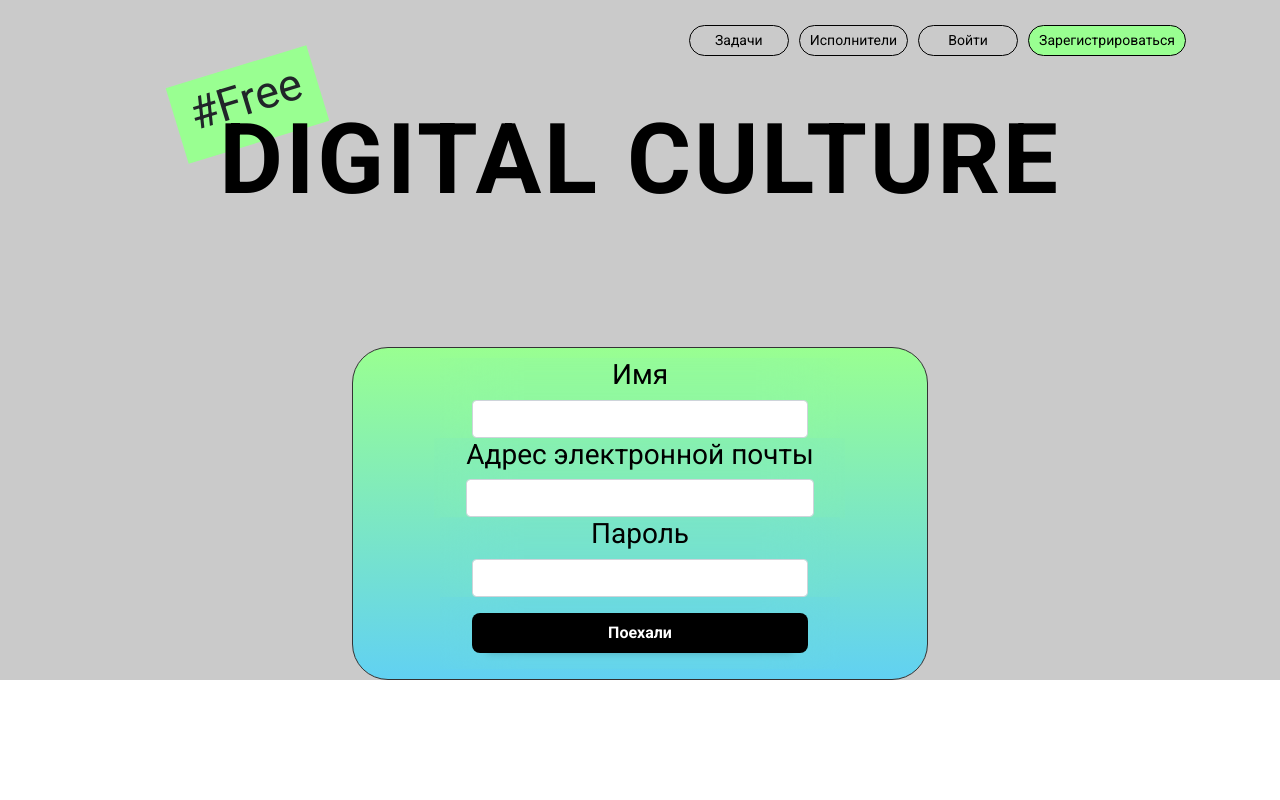
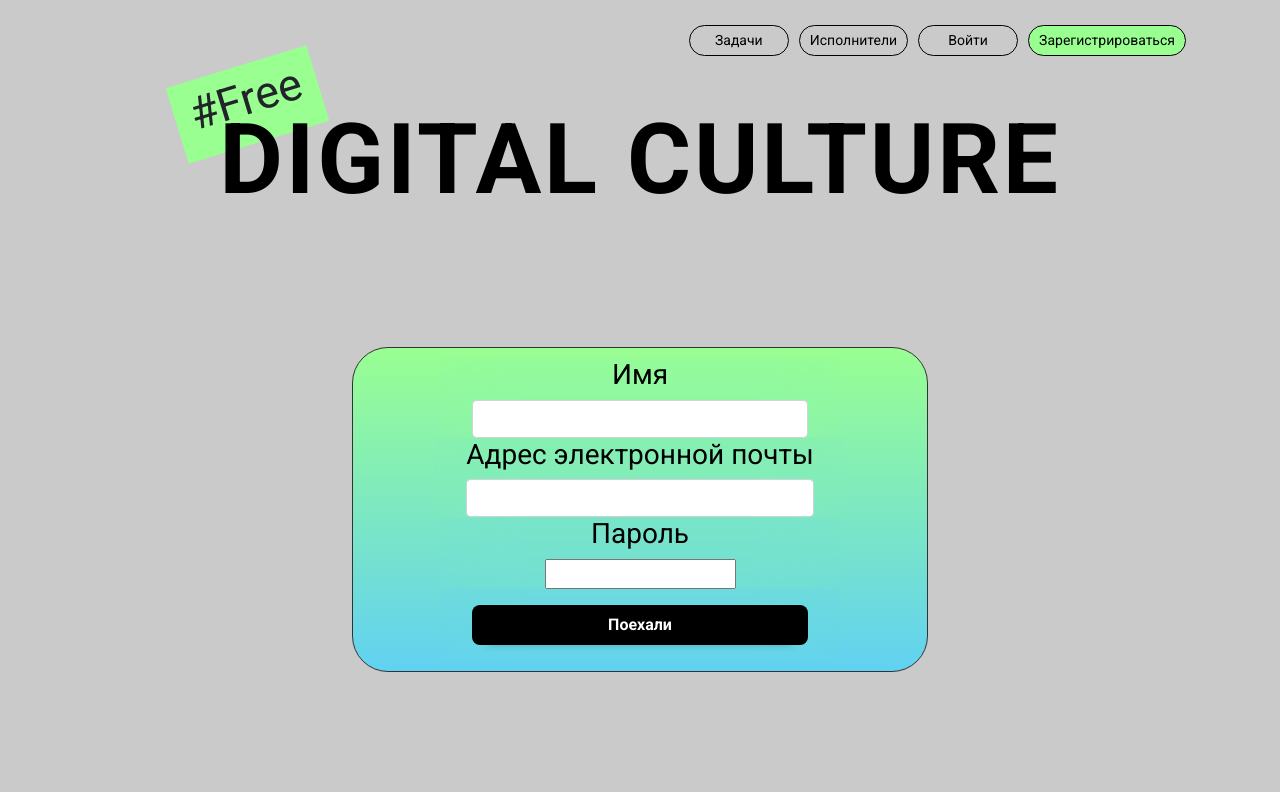
Before and after one commit to Frataim/Digital-Culture, a React (Create React App) app in the folder client/: page /signup in a window 1280 px wide. Built offline with nearby package versions, Linux system fonts and the light colour scheme; no server answers.

Commit message:
fix register

```diff
--- a/client/src/components/Authentication/Signup/Signup.jsx
+++ b/client/src/components/Authentication/Signup/Signup.jsx
@@ -28,6 +28,7 @@ const Signup = () => {
     navigate('/')
   }
   return (
+    <div className={style.signupContainer}>
       <form className={style.form} onSubmit={(e) => regHandler(e)}>
         <div className={style.container}>
           <h3 className={style.h3}>Имя</h3>
@@ -37,8 +38,6 @@ const Signup = () => {
             value={reg.name}
             onChange={inputChange}
             className="form-control"
-          id="exampleInputText"
-          aria-describedby="emailHelp"
           />
         </div>
         <div className={style.container}>
@@ -49,8 +48,6 @@ const Signup = () => {
             value={reg.email}
             onChange={inputChange}
             className="form-control"
-          id="exampleInputEmail1"
-          aria-describedby="emailHelp"
           />
         </div>
         <div className={style.container}>
@@ -60,8 +57,6 @@ const Signup = () => {
             name="password"
             value={reg.password}
             onChange={inputChange}
-          className="form-control"
-          id="exampleInputPassword1"
           />
         </div>
         <div className={style.container}>
@@ -74,6 +69,8 @@ const Signup = () => {
           </button>
         </div>
       </form>
+    </div>
+
   )
 }
 
--- a/client/src/components/Authentication/Signup/style.module.css
+++ b/client/src/components/Authentication/Signup/style.module.css
@@ -51,10 +51,8 @@
   padding: 0 2rem;
 }
 
-@media (max-width: 900px) {
-  width: 100vw;
-  position: absolute;
-  padding: 0;
+.signupContainer {
+  padding-bottom: 120px;
 }
 /*
 .logoWrapper img {
```
Lines whose indentation alone changed are shown as unchanged.
